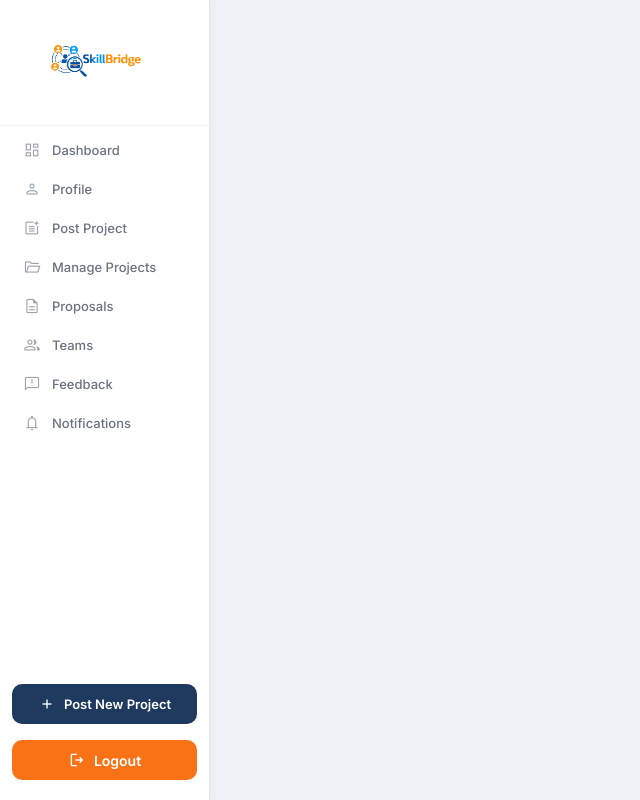
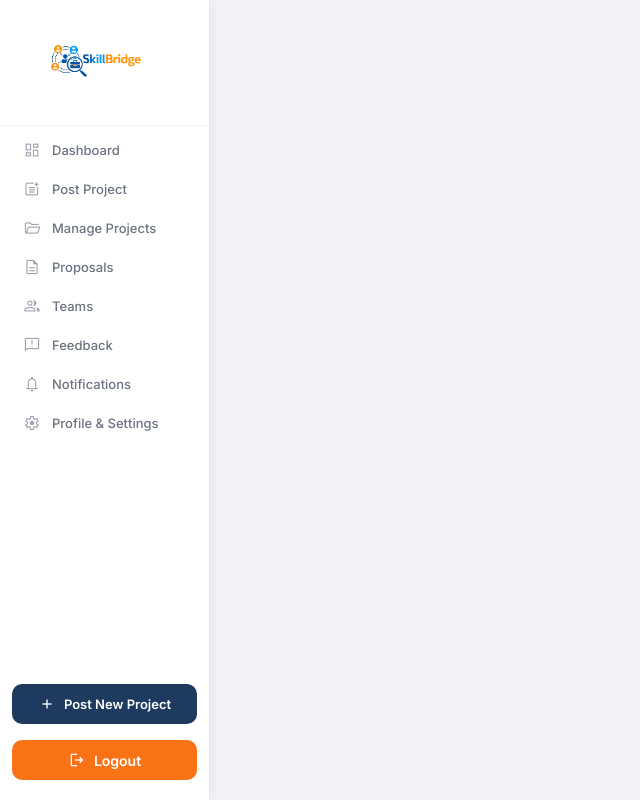
Before and after one commit to harithainduwara05/Skill_Bridge_Group_Project, a PHP site: page /Includes/org_sidebar.php in a window 1280 px wide. Shown: the whole page, without its empty margins (0-640 px from the left). Run offline with PHP 8.4, Linux system fonts and the light colour scheme.

Commit message:
Rename Profile to Profile & Settings, reorder sidebar nav

```diff
--- a/Functions/Dashboards/Organization/profile.php
+++ b/Functions/Dashboards/Organization/profile.php
@@ -104,8 +104,8 @@ include "../../../Includes/dash_header.php";
     <div class="dashboard-header">
 
         <div>
-            <h1>Organization Profile</h1>
-            <p>Manage your public organization profile and contact information.</p>
+            <h1>Profile & Settings</h1>
+            <p>Manage your public organization profile, contact information, and account security.</p>
         </div>
 
     </div>
--- a/Includes/org_sidebar.php
+++ b/Includes/org_sidebar.php
@@ -30,14 +30,6 @@ $currentPage = basename($_SERVER['PHP_SELF']);
                 <span class="material-symbols-outlined">dashboard</span>
             </span>
             Dashboard
-        </a>
-
-        <a href="profile.php"
-        class="<?= $currentPage == 'profile.php' ? 'active' : '' ?>">
-            <span class="icon">
-                <span class="material-symbols-outlined">person</span>
-            </span>
-            Profile
         </a>
 
         <a href="post.php"
@@ -88,6 +80,14 @@ $currentPage = basename($_SERVER['PHP_SELF']);
             Notifications
         </a>
 
+        <a href="profile.php"
+        class="<?= $currentPage == 'profile.php' ? 'active' : '' ?>">
+            <span class="icon">
+                <span class="material-symbols-outlined">settings</span>
+            </span>
+            Profile & Settings
+        </a>
+
     </nav>
 
     <a href="post.php" class="post-new-btn">
```
